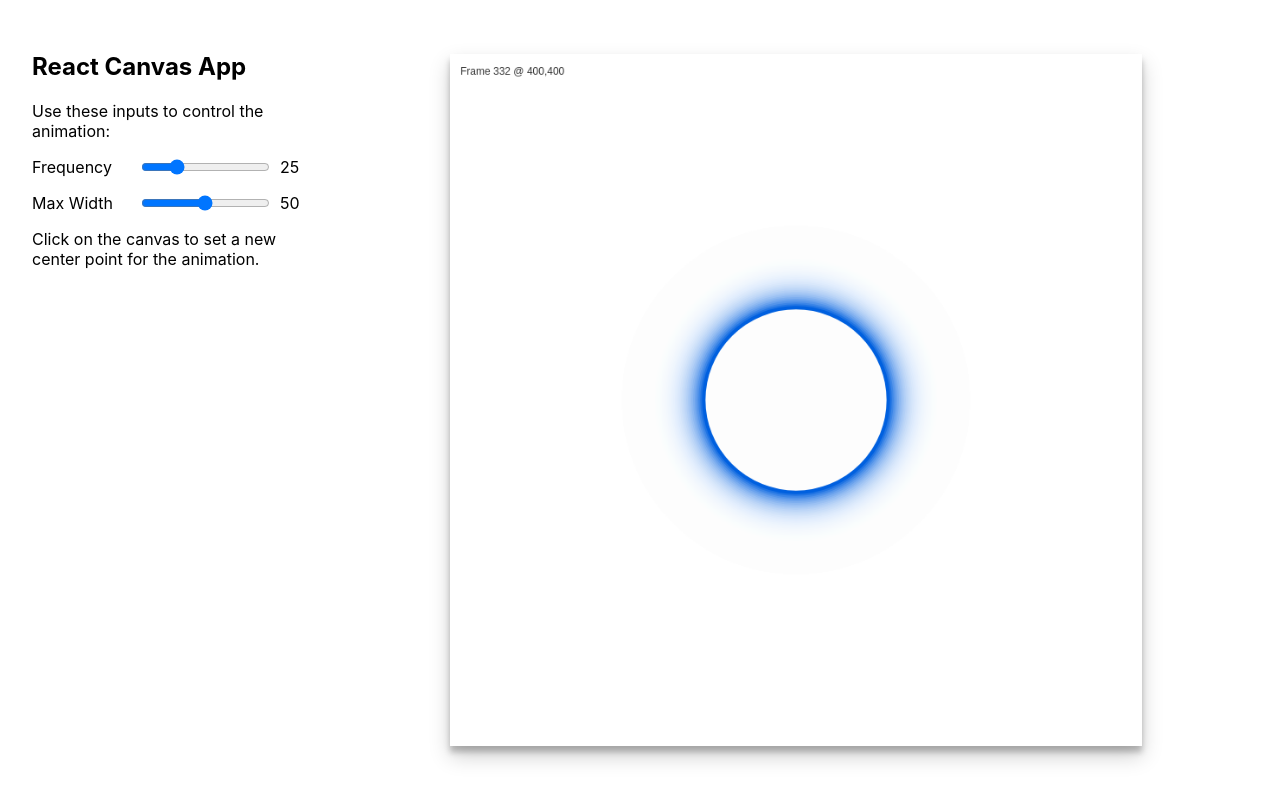
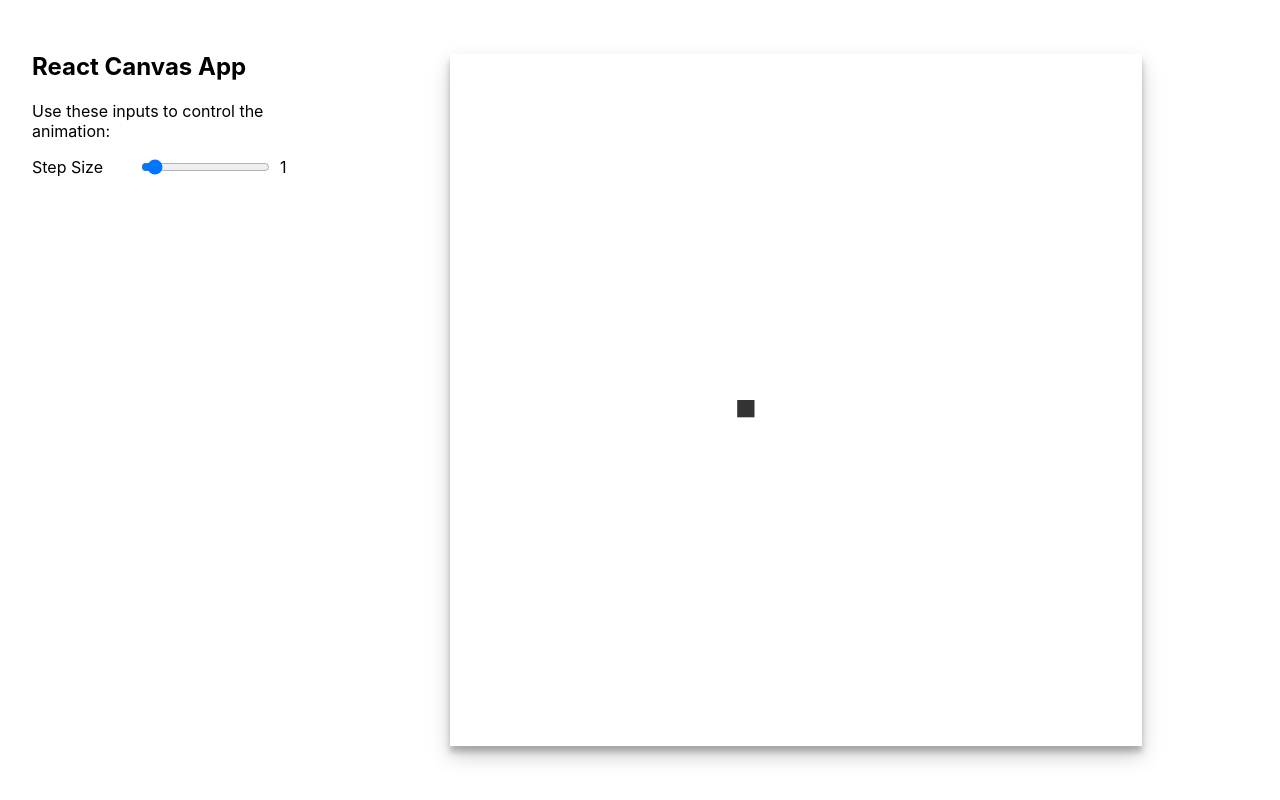
Before and after one commit to luke-codewalker/react-canvas-app, a React (Create React App) app: page / in a window 1280 px wide. Built offline with nearby package versions, Linux system fonts and the light colour scheme.

Commit message:
simplify example

```diff
--- a/src/app/App.tsx
+++ b/src/app/App.tsx
@@ -9,41 +9,23 @@ const config = {
 }
 
 function App() {
-  const [frequency, setFrequency] = useState(25);
-  const [width, setWidth] = useState(50);
-  const [position, setPosition] = useState({ x: config.width / 2, y: config.height / 2 })
+  const [stepSize, setStepSize] = useState(1);
 
-  const canvasRef = useCanvas(draw, [frequency, width, position])
-
-  const handleCanvasClick = (event: MouseEvent<HTMLCanvasElement>) => {
-    const canvas = event.target as HTMLCanvasElement;
-    const { clientX, clientY } = event;
-    const xPercent = (clientX - canvas.offsetLeft) / canvas.clientWidth;
-    const yPercent = (clientY - canvas.offsetTop) / canvas.clientHeight;
-    setPosition({ x: Math.round(xPercent * canvas.width), y: Math.round(yPercent * canvas.height) });
-  }
+  const canvasRef = useCanvas(draw, [stepSize])
 
   return (
     <div className="app">
       <section className="canvas-container">
-        <canvas
-          onClick={handleCanvasClick}
-          ref={canvasRef} width={config.width} height={config.height}></canvas>
+        <canvas ref={canvasRef} width={config.width} height={config.height}></canvas>
       </section>
       <section className="menu">
         <h1>React Canvas App</h1>
         <p>Use these inputs to control the animation:</p>
-        <label className="slider">Frequency
-          <input type="range" name="frequency" id="frequency" min="0" max="100" value={frequency}
-            onChange={event => setFrequency(parseInt(event.target.value))} />
-          {frequency}
+        <label className="slider">Step Size
+          <input type="range" name="step-size" id="step-size" min="0" max="20" value={stepSize}
+            onChange={event => setStepSize(parseInt(event.target.value))} />
+          {stepSize}
         </label>
-        <label className="slider">Max Width
-          <input type="range" name="width" id="width" min="1" max="100" value={width}
-            onChange={event => setWidth(parseInt(event.target.value))} />
-          {width}
-        </label>
-        <p>Click on the canvas to set a new center point for the animation.</p>
       </section>
     </div>
   );
--- a/src/art/draw.ts
+++ b/src/art/draw.ts
@@ -1,29 +1,17 @@
 import { Animation } from "../lib/canvas";
+const size = 20;
 
-export const draw: Animation<[number, number, { x: number, y: number }]> = (canvas, context, [frequency, width, center]) => {
+export const draw: Animation<[number]> = (canvas: HTMLCanvasElement, context: CanvasRenderingContext2D, [stepSize]) => {
     // this code is run before the animation whenever the external dependencies change
-    let iteration = 0;
-    const step = 0.05 * frequency / 100;
-    const maxRadius = canvas.width * width / 100 / 2;
-    const { x, y } = center;
-
-    context.lineWidth = 4;
-    context.clearRect(0, 0, canvas.width, canvas.height);
-    context.font = "12px Arial";
+    let x = 0;
+    const y = canvas.height / 2;
+    context.fillStyle = '#333';
 
     // this function is called to paint each frame of the animation
     return frameCount => {
-        context.strokeStyle = '#0060df';
-        context.fillStyle = 'rgba(255, 255, 255, 0.125)';
-        context.fillRect(0, 0, canvas.width, canvas.height);
-        context.beginPath();
-        context.arc(x, y, maxRadius * Math.abs(Math.cos(iteration)), 0, 2 * Math.PI);
-        context.stroke();
-
-        context.clearRect(12, 12, 120, 16);
-        context.fillStyle = '#333';
-        context.fillText(`Frame ${frameCount} @ ${x},${y}`, 12, 24);
-
-        iteration += step;
+        // this is a closure so we can access anything from setup
+        context.clearRect(0, 0, canvas.width, canvas.height);
+        context.fillRect(x, y, size, size);
+        x = (x + stepSize) % canvas.width;
     }
 }
```
Also changed, not shown: 1 other file (tests, documents, lock files or other folders).
